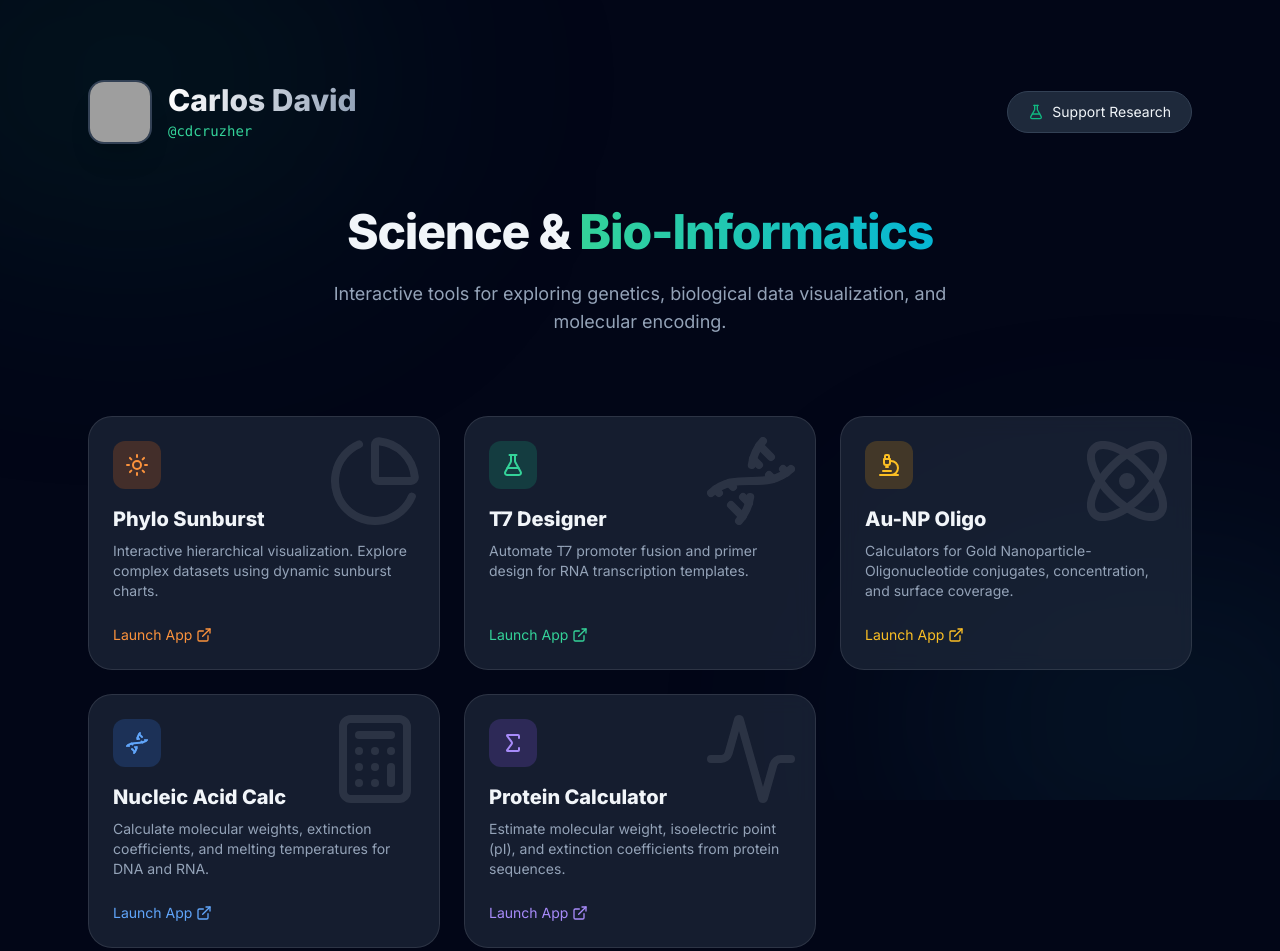
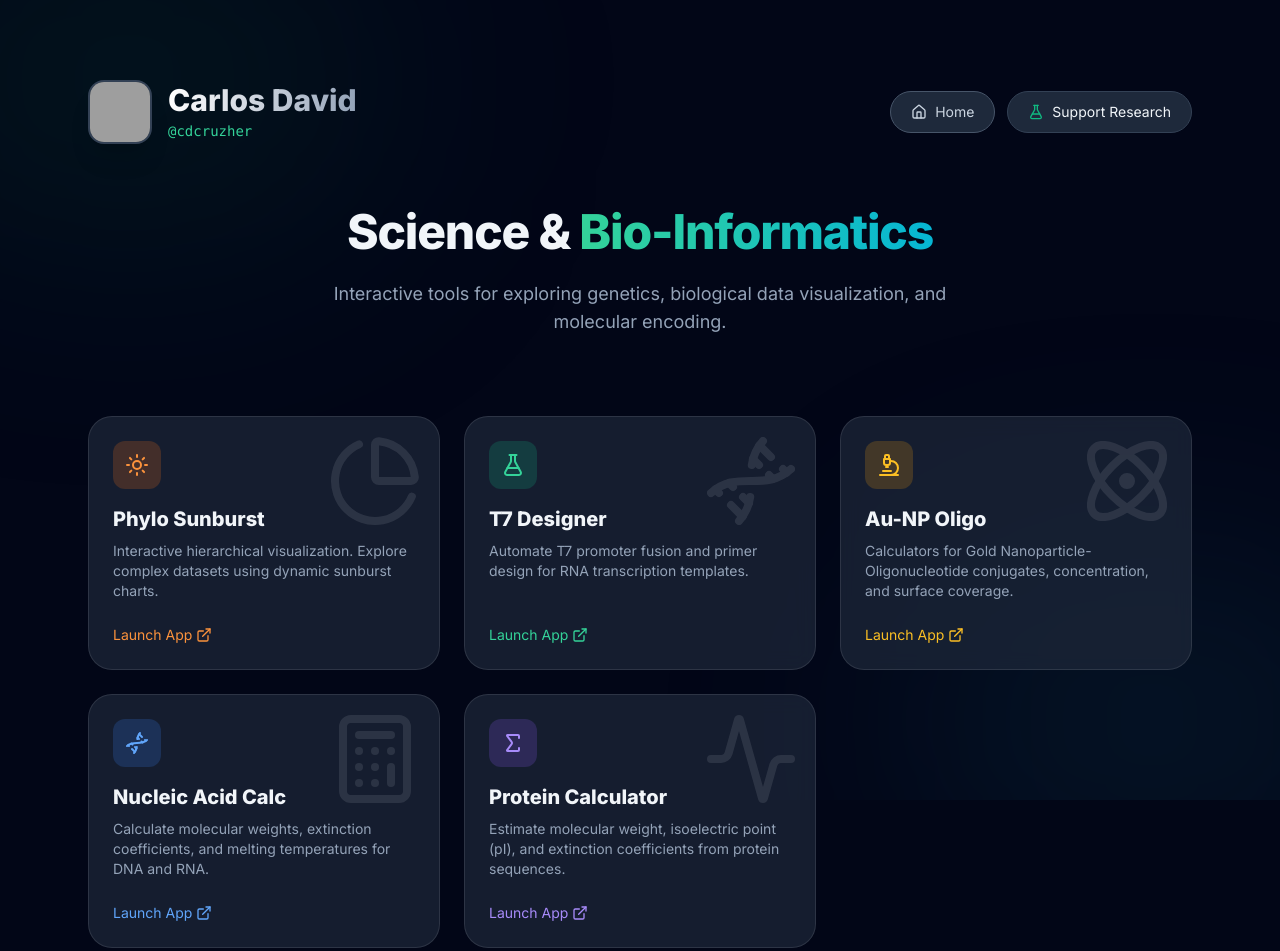
Before and after one commit to cdcruzher/cdcruzher.github.io, a plain HTML site: page science/index.html in a window 1280 px wide. Shown: the top 951 px of the page. Drawn offline with nearby package versions, Linux system fonts and the light colour scheme; grey boxes are pictures that could not be loaded.

Commit message:
Add Home button and reorganize support links

```diff
--- a/science/index.html
+++ b/science/index.html
@@ -50,10 +50,18 @@
                 </div>
             </div>
 
-            <a href="https://www.paypal.com/donate/?business=6EN68NHUTM2KQ&no_recurring=0&item_name=Thanks+for+your+support+Amigo%21&currency_code=USD" target="_blank" class="px-5 py-2.5 bg-slate-800 hover:bg-slate-700 border border-slate-700 rounded-full text-sm font-medium transition-all flex items-center gap-2 group">
-                <i data-lucide="flask-conical" class="w-4 h-4 text-emerald-500 group-hover:scale-110 transition-transform"></i>
-                Support Research
-            </a>
+            <div class="flex flex-wrap justify-center gap-3">
+                <!-- NEW HOME BUTTON -->
+                <a href="https://cdcruzher.github.io/" class="px-5 py-2.5 bg-slate-800 hover:bg-slate-700 border border-slate-600 text-slate-300 hover:text-white rounded-full text-sm font-medium transition-all flex items-center gap-2 group">
+                    <i data-lucide="home" class="w-4 h-4 group-hover:scale-110 transition-transform"></i>
+                    Home
+                </a>
+
+                <a href="https://www.paypal.com/donate/?business=6EN68NHUTM2KQ&no_recurring=0&item_name=Thanks+for+your+support+Amigo%21&currency_code=USD" target="_blank" class="px-5 py-2.5 bg-slate-800 hover:bg-slate-700 border border-slate-700 rounded-full text-sm font-medium transition-all flex items-center gap-2 group">
+                    <i data-lucide="flask-conical" class="w-4 h-4 text-emerald-500 group-hover:scale-110 transition-transform"></i>
+                    Support Research
+                </a>
+            </div>
         </header>
 
         <!-- Intro -->
```
